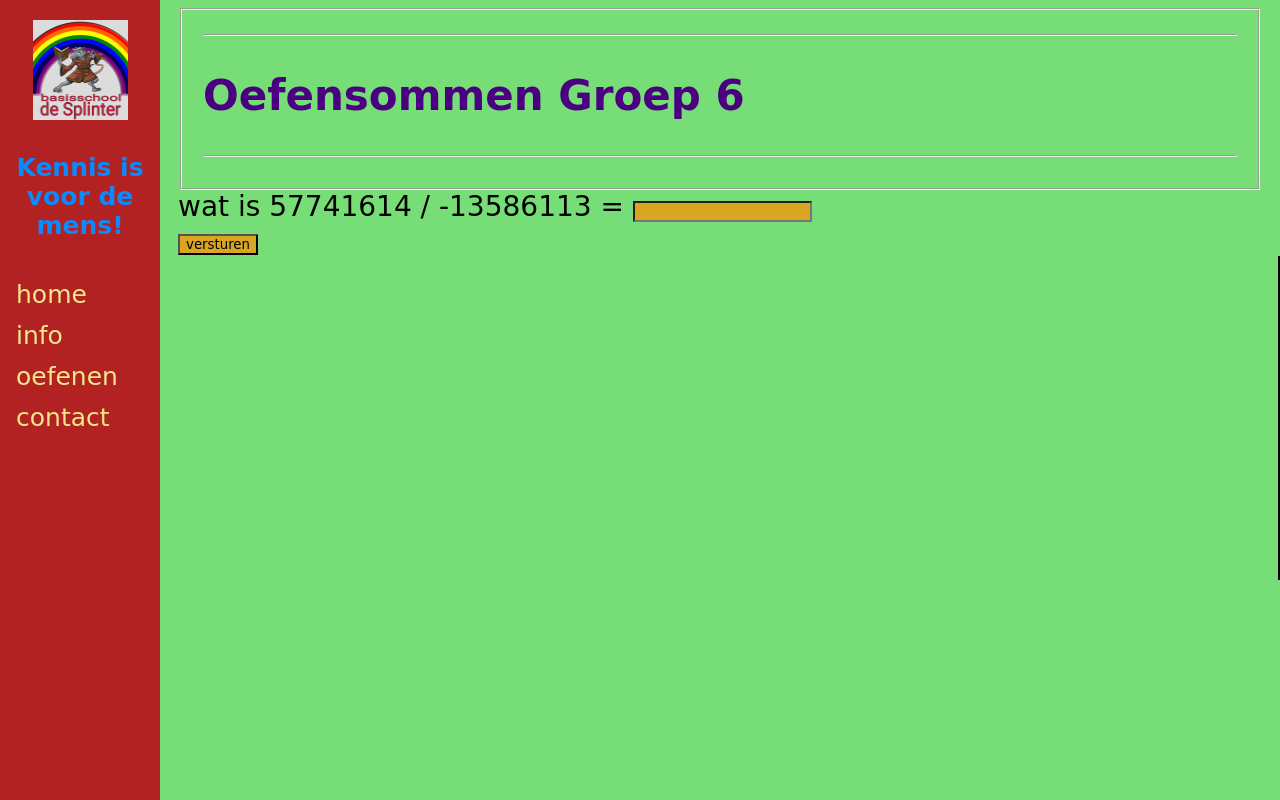
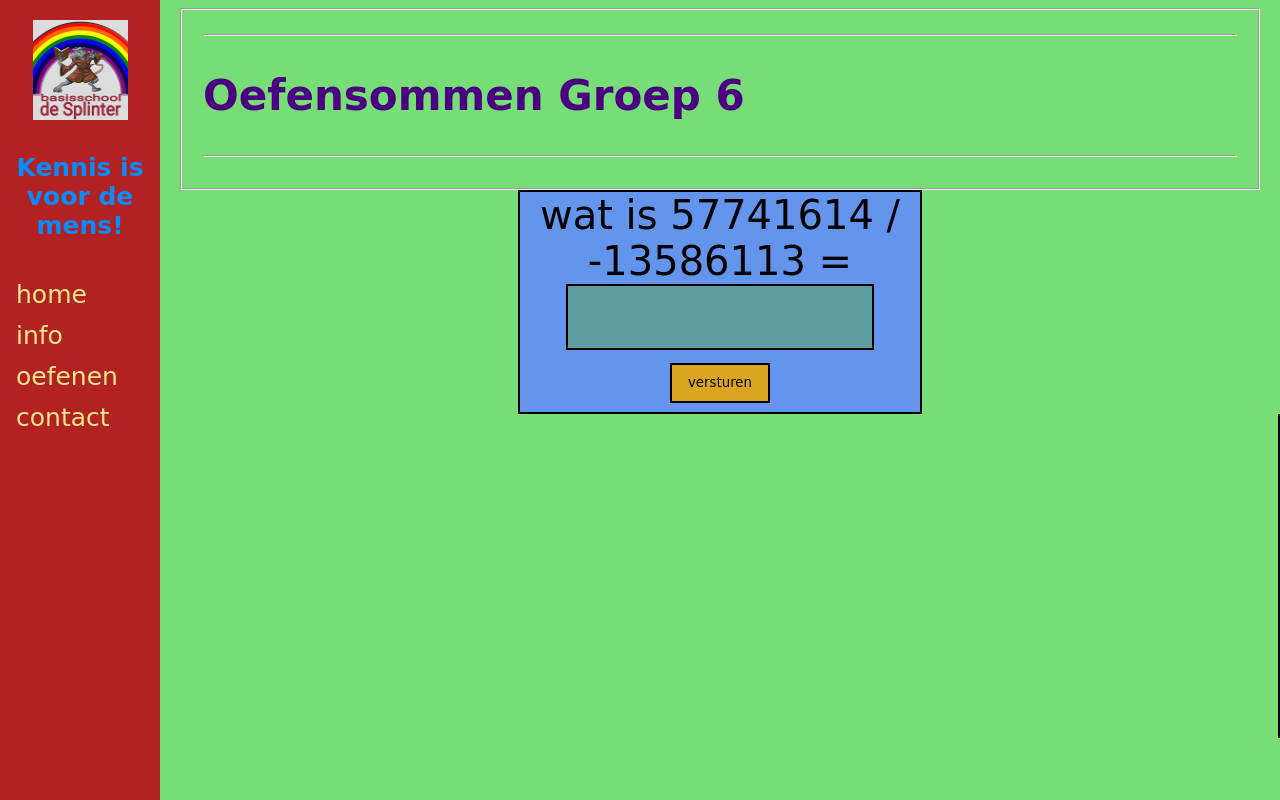
Before and after one commit to Flight-Of-The-Monkey/Flight-of-the-Monkey, a PHP site: page /groep6.php in a window 1280 px wide; the page is wider, and only the part inside the window is pictured. Run offline with PHP 8.4, Linux system fonts and the light colour scheme.

Commit message:
update kleuren sommen

```diff
--- a/groep6.php
+++ b/groep6.php
@@ -6,43 +6,6 @@
     <title>RekenWebsite</title>
     <link rel="stylesheet" type="text/css" href="stijl.css?ver=<?php echo filemtime('stijl.css');?>">
 
-    <style>
-        .title{
-            margin-bottom: 10px;
-            text-align:center;
-            width: 210px;
-            color: indigo;
-            border: solid black 2px;
-
-
-        }
-
-        .button
-        {
-            background-color:firebrick;
-            color: black;
-            border: solid black 2px;
-            width:100%
-        }
-
-        .text
-        {
-            background-color:white;
-            border: solid black 2px;
-            width:100%
-        }
-
-        .rekenmachine{
-            width: 212px;
-            height: 320px;
-            margin-left: 1100px;
-            float-left;
-            float-right;
-            border: 2px solid black;
-
-        }
-
-    </style>
 </head>
 <body>
 <script>
@@ -125,10 +88,14 @@
 
     ?>
 
+    <div class="som6">
+
     <form method="POST" action="page26.php">
-        wat is <?php echo $math; ?> = <input name="answer" type="text" /><br />
-        <input type="submit" value="versturen" />
+        wat is <?php echo $math; ?> = <input name="answer" id="som2" type="text" /><br />
+        <input type="submit" id="som" value="versturen" />
     </form>
+
+    </div>
 
     <div class="rekenmachine">
 
--- a/stijl.css
+++ b/stijl.css
@@ -95,8 +99,50 @@ body {
             padding: 0px 10px;
         }
 
+        .som {
+            background-color: cornflowerblue;
+            margin-left: auto;
+            margin-right: auto;
+
+            border: black 2px solid ;
+            height: 200px;
+            width: 400px;
+
+            font-family: "Comic Sans MS";
+            font-size: 50px;
+            text-align: center;
+        }
+
+            #som2 {
+                background-color: cadetblue ;
+                border: black 2px solid;
+                height: 60px;
+                width: 300px;
+                font-family: "Comic Sans MS";
+            }
+
+            #som {
+                border: 2px black solid;
+                height: 40px;
+                width: 100px;
+                font-family: "Comic Sans MS";
+            }
 
 
+            .som6{
+                background-color: cornflowerblue;
+                margin-left: auto;
+                margin-right: auto;
+
+                border: black 2px solid ;
+                height: 220px;
+                width: 400px;
+
+                font-family: "Comic Sans MS";
+                font-size: 40px;
+                text-align: center;
+
+            }
 
             .email {
                 display: block;
@@ -177,3 +219,40 @@ body {
             margin-left:auto;
             margin-right:auto;
         }
+
+
+.title{
+    margin-bottom: 10px;
+    text-align:center;
+    width: 210px;
+    color: indigo;
+    border: solid black 2px;
+
+
+}
+
+.button
+{
+    background-color:firebrick;
+    color: black;
+    border: solid black 2px;
+    width:100%
+}
+
+.text
+{
+    background-color:white;
+    border: solid black 2px;
+    width:100%
+}
+
+.rekenmachine{
+
+    width: 212px;
+    height: 320px;
+    margin-left: 1100px;
+    float-left;
+    float-right;
+    border: 2px solid black;
+
+}
```
Also changed, not shown: other parts of stijl.css (+17 -17 lines), groep4.php (+7 -38 lines), groep5.php (+6 -38 lines).
